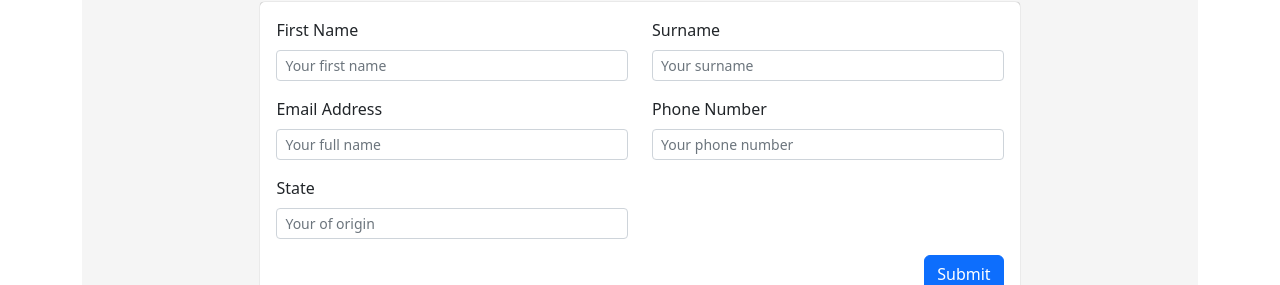
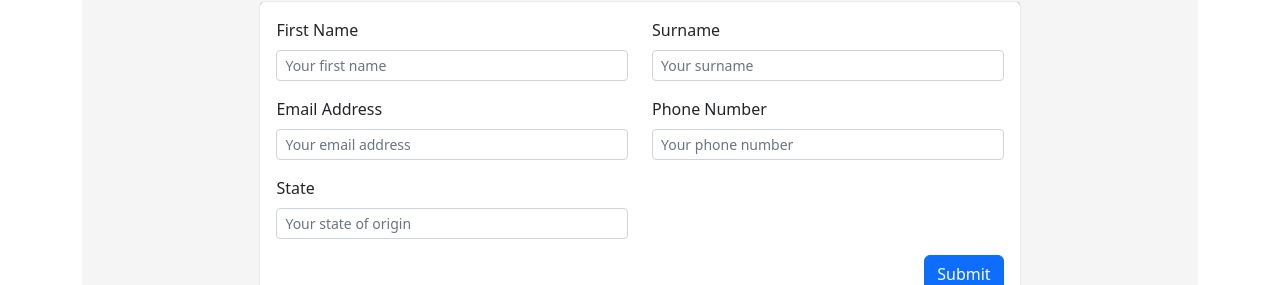
Before and after one commit to victoryohanna/japaExams_frontend, a React (Create React App) app: page /services/passports in a window 1280 px wide. Shown: the part 1059-1344 px from the top of the page. Built offline with nearby package versions, Linux system fonts and the light colour scheme.

Commit message:
creates passport processing page and styled

```diff
--- a/src/components/ourServices/passport.jsx
+++ b/src/components/ourServices/passport.jsx
@@ -105,7 +105,7 @@ const Passports = () => {
                         type="email"
                         className="form-control form-control-sm"
                         id="email"
-                        placeholder="Your full name"
+                        placeholder="Your email address"
                       />
                     </div>
                   </div>
@@ -131,7 +131,7 @@ const Passports = () => {
                         type="text"
                         className="form-control form-control-sm"
                         id="state"
-                        placeholder="Your of origin "
+                        placeholder="Your state of origin "
                       />
                     </div>
                   </div>
```
